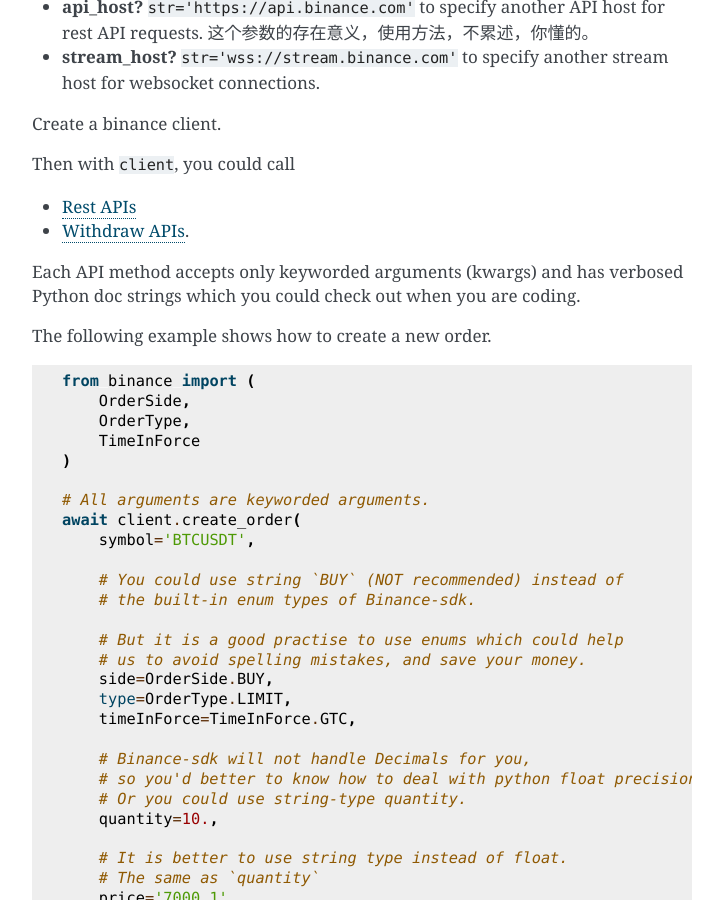
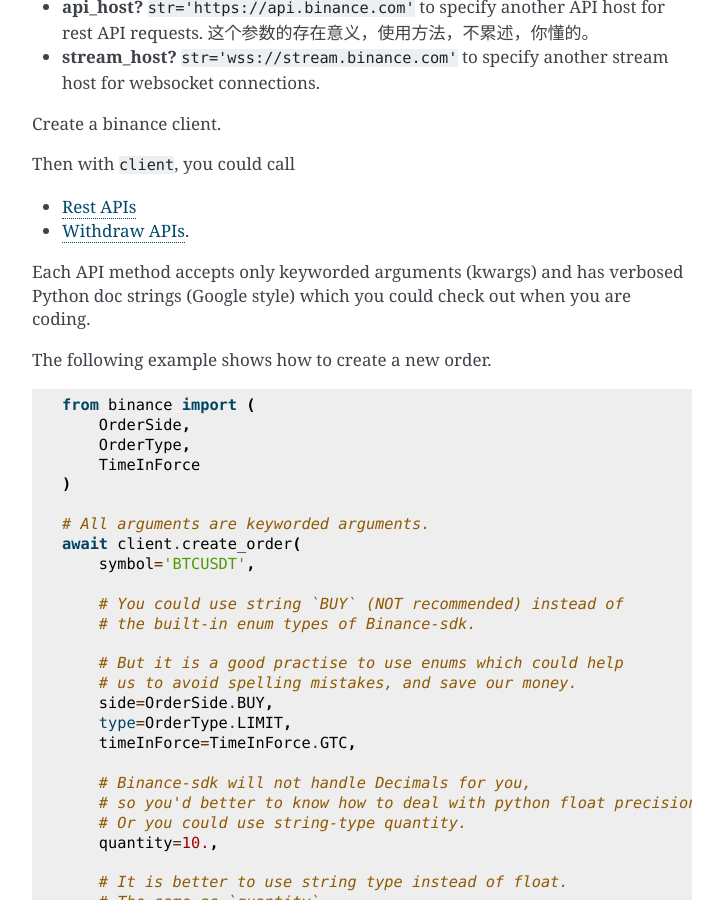
Before and after one commit to konqueror1/python-binance-sdk, a Sphinx documentation site: the page built from docs/README.md, in a window 1280 px wide and 900 px high, scrolled down 4393 px. Shown: the whole window, without its empty margins (388-1111 px from the left). Built offline with Sphinx 7.4.7, drawn with Linux system fonts in a browser that asks for light colours.

Commit message:
0.1.7: README.md: typo

```diff
--- a/binance/__init__.py
+++ b/binance/__init__.py
@@ -1,5 +1,5 @@
 # This is a ALPHA VERSION
-__version__ = '0.1.6'
+__version__ = '0.1.7'
 
 from binance.client import Client
 from binance.common.constants import (
--- a/docs/README.md
+++ b/docs/README.md
@@ -209,7 +209,7 @@
 - [Rest APIs](https://github.com/kaelzhang/python-binance-sdk/blob/master/binance/apis/rest.py#L225)
 - [Withdraw APIs](https://github.com/kaelzhang/python-binance-sdk/blob/master/binance/apis/wapi.py#L144).
 
-Each API method accepts only keyworded arguments (kwargs) and has verbosed Python doc strings which you could check out when you are coding.
+Each API method accepts only keyworded arguments (kwargs) and has verbosed Python doc strings (Google style) which you could check out when you are coding.
 
 The following example shows how to create a new order.
 
@@ -228,7 +228,7 @@
     # the built-in enum types of Binance-sdk.
 
     # But it is a good practise to use enums which could help
-    # us to avoid spelling mistakes, and save your money.
+    # us to avoid spelling mistakes, and save our money.
     side=OrderSide.BUY,
     type=OrderType.LIMIT,
     timeInForce=TimeInForce.GTC,
```
